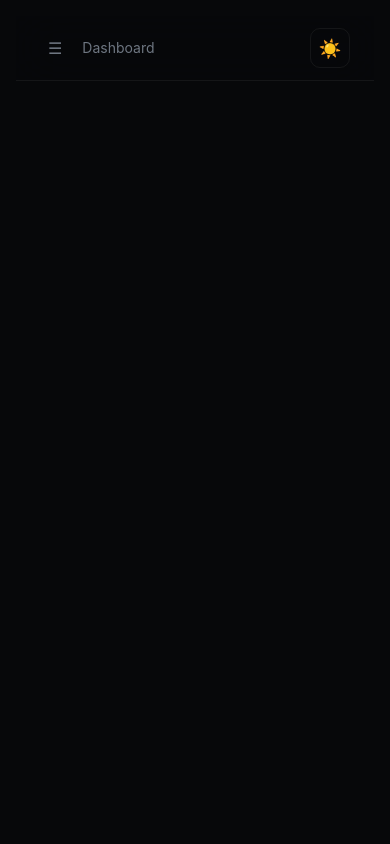
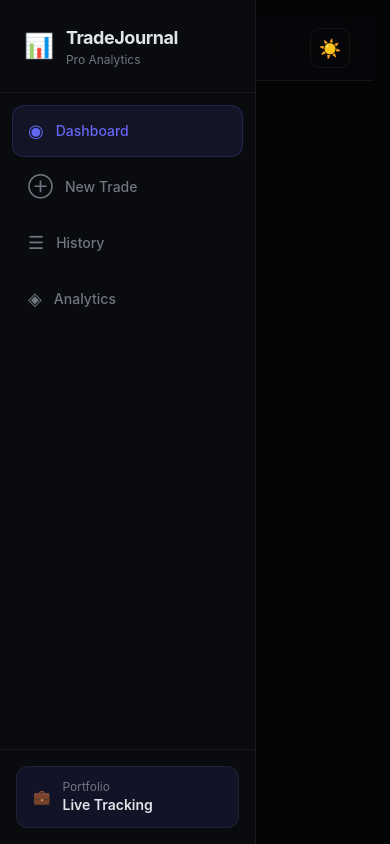
Before and after one commit to Ahmed-30-ux/trading-journal, a React (Vite) app: page / in a window 390 px wide. Built offline with nearby package versions, Linux system fonts and the light colour scheme.

Commit message:
Fix mobile sidebar: add data-open attr, backdrop overlay, close on nav click

```diff
--- a/src/components/Layout.jsx
+++ b/src/components/Layout.jsx
@@ -25,7 +25,8 @@ export default function Layout({ children }) {
 
   return (
     <div className={`flex h-screen overflow-hidden ${!sidebarOpen ? 'sidebar-collapsed' : ''}`}>
-      <aside className="w-64 shrink-0 bg-[var(--bg-sidebar)] border-r border-[var(--border-subtle)] flex flex-col transition-all duration-300 max-md:fixed max-md:h-full max-md:z-50 max-md:-translate-x-full max-md:data-[open=true]:translate-x-0"
+      <aside data-open={sidebarOpen ? 'true' : undefined}
+        className="w-64 shrink-0 bg-[var(--bg-sidebar)] border-r border-[var(--border-subtle)] flex flex-col transition-all duration-300 max-md:fixed max-md:h-full max-md:z-50 max-md:-translate-x-full max-md:data-[open=true]:translate-x-0"
         style={{ maxWidth: sidebarOpen ? '16rem' : '0', overflow: 'hidden' }}
       >
         <div className="p-6 border-b border-[var(--border-subtle)] flex items-center justify-between">
@@ -53,6 +54,7 @@ export default function Layout({ children }) {
                     : 'text-[var(--text-muted)] hover:text-[var(--text-primary)] hover:bg-[rgba(255,255,255,0.03)]'
                 }`
               }
+              onClick={() => setSidebarOpen(false)}
             >
               <span className="text-lg">{item.icon}</span>
               {sidebarOpen && <span className="nav-label">{item.label}</span>}
@@ -71,6 +73,9 @@ export default function Layout({ children }) {
       </aside>
 
       <main className="flex-1 overflow-y-auto relative">
+        {sidebarOpen && (
+          <div onClick={() => setSidebarOpen(false)} className="fixed inset-0 z-40 bg-black/50 md:hidden" />
+        )}
         <div className="sticky top-0 z-40 bg-[var(--bg-primary)]/80 backdrop-blur-xl border-b border-[var(--border-subtle)] px-6 py-3 flex items-center justify-between no-print">
           <div className="flex items-center gap-3">
             <button onClick={() => setSidebarOpen(true)} className="p-2 rounded-lg hover:bg-[rgba(255,255,255,0.05)] text-[var(--text-muted)]">
```
